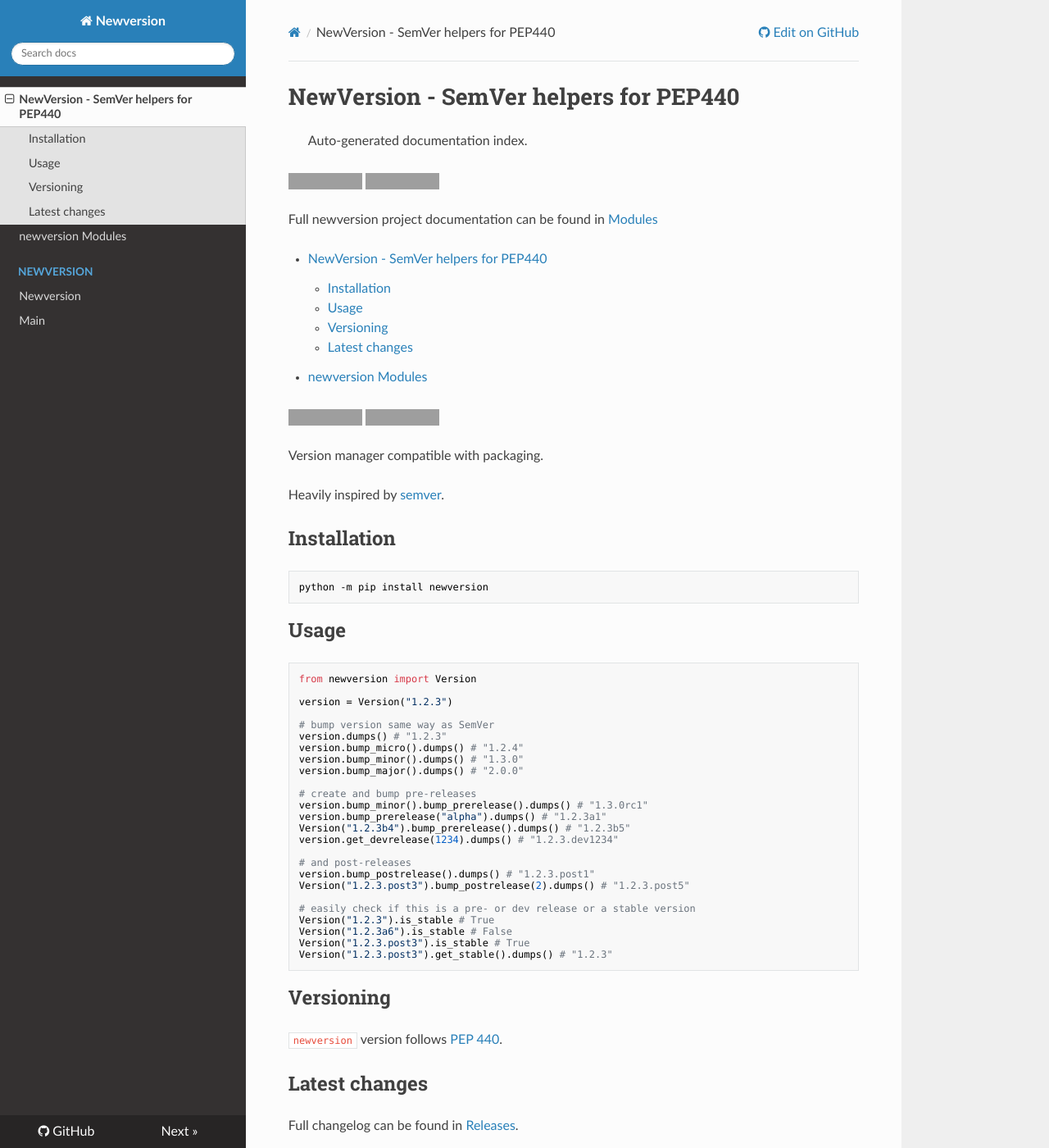
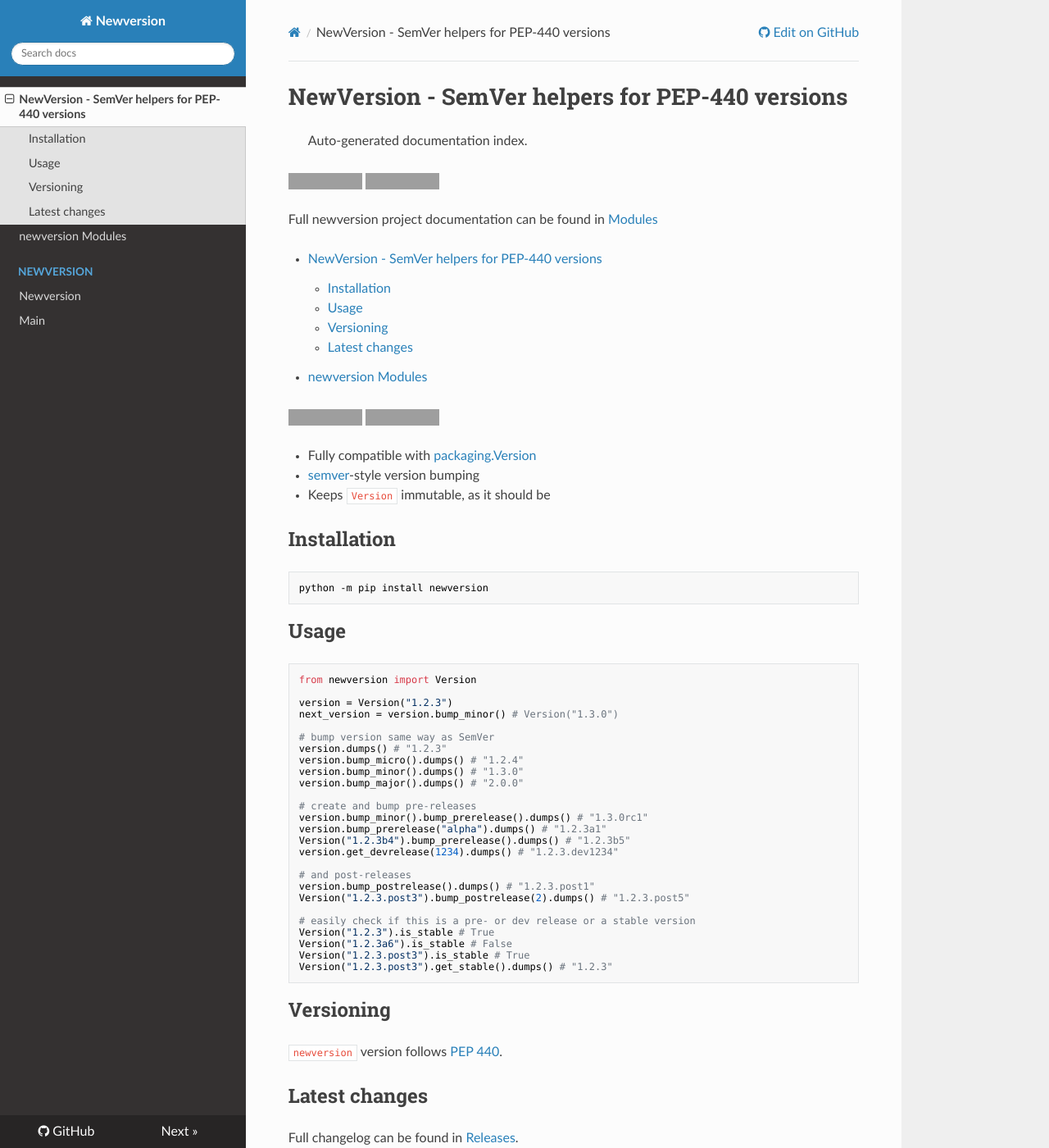
Before and after one commit to altitudenetworks/newversion, an MkDocs documentation site: the page built from docs/README.md, in a window 1280 px wide and 1400 px high. Shown: the whole window at 82% size. Built offline with MkDocs 1.6.1, drawn with Linux system fonts in a browser that asks for light colours; nearby versions of some CDN libraries; grey boxes are pictures that could not be loaded.

Commit message:
Update description

```diff
--- a/docs/MODULES.md
+++ b/docs/MODULES.md
@@ -2,8 +2,8 @@
 
 > Auto-generated documentation modules index.
 
-Full list of [newversion](README.md#newversion---semver-helpers-for-pep440) project modules.
+Full list of [newversion](README.md#newversion---semver-helpers-for-pep-440-versions) project modules.
 
-- [NewVersion - SemVer helpers for PEP440](README.md#newversion---semver-helpers-for-pep440)
+- [NewVersion - SemVer helpers for PEP-440 versions](README.md#newversion---semver-helpers-for-pep-440-versions)
 - [Newversion](newversion/index.md#newversion)
     - [Main](newversion/main.md#main)
--- a/docs/README.md
+++ b/docs/README.md
@@ -1,4 +1,4 @@
-# NewVersion - SemVer helpers for PEP440
+# NewVersion - SemVer helpers for PEP-440 versions
 
 > Auto-generated documentation index.
 
@@ -7,7 +7,7 @@
 
 Full newversion project documentation can be found in [Modules](MODULES.md#newversion-modules)
 
-- [NewVersion - SemVer helpers for PEP440](#newversion---semver-helpers-for-pep440)
+- [NewVersion - SemVer helpers for PEP-440 versions](#newversion---semver-helpers-for-pep-440-versions)
     - [Installation](#installation)
     - [Usage](#usage)
     - [Versioning](#versioning)
@@ -17,9 +17,9 @@
 [![PyPI - Python Version](https://img.shields.io/pypi/pyversions/newversion.svg?color=blue)](https://pypi.org/project/newversion)
 [![Coverage](https://img.shields.io/codecov/c/github/vemel/newversion)](https://codecov.io/gh/vemel/newversion)
 
-Version manager compatible with packaging.
-
-Heavily inspired by [semver](https://pypi.org/project/semver/).
+- Fully compatible with [packaging.Version](https://packaging.pypa.io/en/latest/version.html)
+- [semver](https://pypi.org/project/semver/)-style version bumping
+- Keeps `Version` immutable, as it should be
 
 ## Installation
 
@@ -33,6 +33,7 @@
 from newversion import Version
 
 version = Version("1.2.3")
+next_version = version.bump_minor() # Version("1.3.0")
 
 # bump version same way as SemVer
 version.dumps() # "1.2.3"
--- a/docs/newversion/index.md
+++ b/docs/newversion/index.md
@@ -2,6 +2,6 @@
 
 > Auto-generated documentation for [newversion](https://github.com/vemel/newversion/blob/master/newversion/__init__.py) module.
 
-- [newversion](../README.md#newversion---semver-helpers-for-pep440) / [Modules](../MODULES.md#newversion-modules) / Newversion
+- [newversion](../README.md#newversion---semver-helpers-for-pep-440-versions) / [Modules](../MODULES.md#newversion-modules) / Newversion
     - Modules
         - [Main](main.md#main)
--- a/docs/newversion/main.md
+++ b/docs/newversion/main.md
@@ -4,7 +4,7 @@
 
 Extended `packaging.version.Version` implementation.
 
-- [newversion](../README.md#newversion---semver-helpers-for-pep440) / [Modules](../MODULES.md#newversion-modules) / [Newversion](index.md#newversion) / Main
+- [newversion](../README.md#newversion---semver-helpers-for-pep-440-versions) / [Modules](../MODULES.md#newversion-modules) / [Newversion](index.md#newversion) / Main
     - [Version](#version)
         - [Version().base](#versionbase)
         - [Version().base](#versionbase)
--- a/pyproject.toml
+++ b/pyproject.toml
@@ -1,7 +1,7 @@
 [tool.poetry]
 name = "newversion"
 version = "0.1.1"
-description = "Version manager compatible with packaging"
+description = "SemVer helpers for PEP-440 versions"
 authors = ["Vlad Emelianov <vlad.emelianov.nz@gmail.com>"]
 license = "MIT"
 readme = "README.md"
```
Also changed, not shown: README.md (+5 -4 lines).
